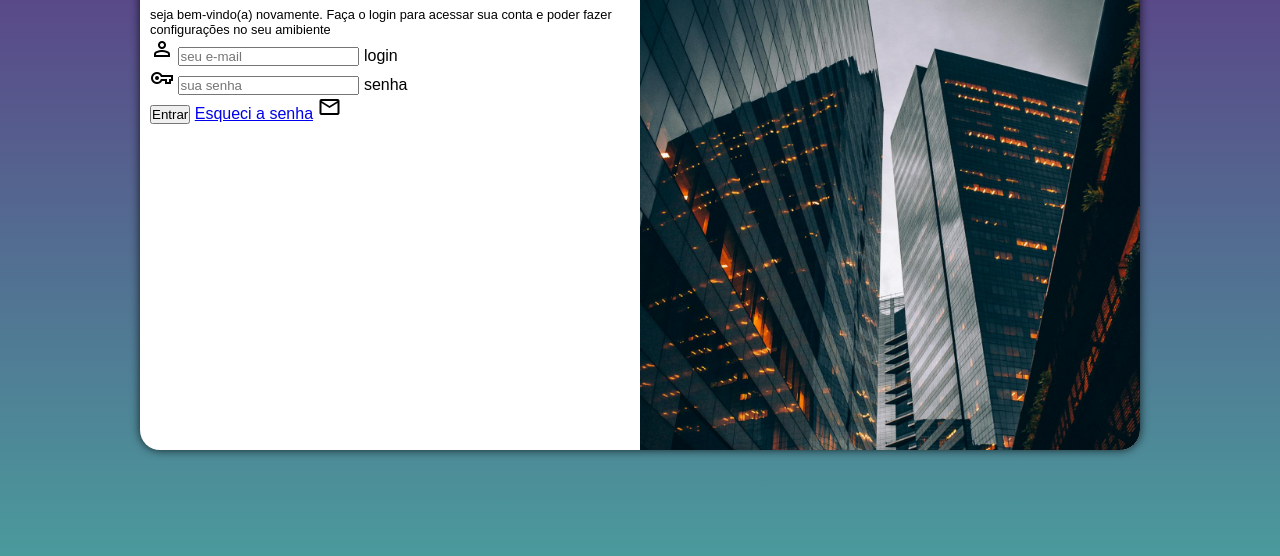
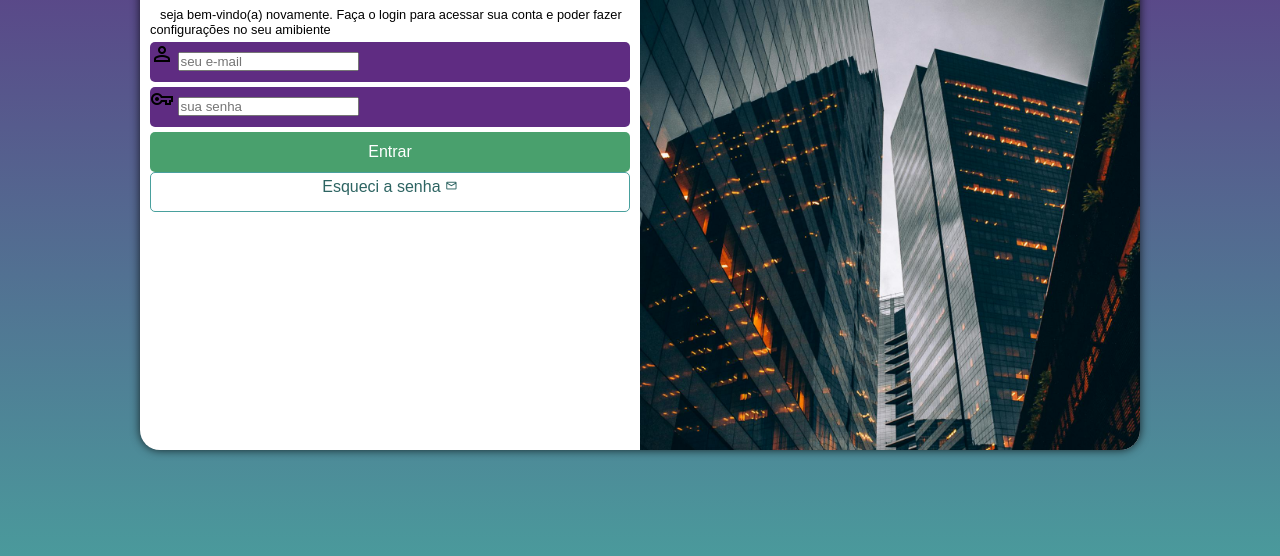
Before and after one commit to vinyciosg/projeto-login, a plain HTML site: page index.html in a window 1280 px wide. Shown: the part 200-756 px from the top of the page. Drawn offline with nearby package versions, Linux system fonts and the light colour scheme.

Commit message:
formatação do formulario

```diff
--- a/estilos/estyle.css
+++ b/estilos/estyle.css
@@ -37,7 +37,7 @@ main {
 
 
     background-color: white;
-    width: 300px;
+    width: 270px;
     height: 500px;
     border-radius: 20px;
     box-shadow: 0px 0px  10px rgba(0, 0, 0, 0.749);
@@ -52,7 +52,7 @@ main {
     background: url(../imagens/pexels-dinnow-9444476.jpg);
     background-size: cover;
     background-position: top right;
-    height: 200px;
+    height: 220px;
 
 }
 
@@ -69,4 +69,55 @@ main {
 
    div#formulario > p {
     font-size: 0.8em;
+    text-indent: 10px;
    }
+
+   div.campo > label {
+    display: none;
+   }
+
+   form > div.campo {
+     background-color: #5f2c82;
+     display: block;
+     height: 40px;
+     border-radius: 5px;
+     margin: 5px 0px;
+   }
+
+   form > input[type=submit] {
+    display: block;
+    font-size: 1em;
+    width: 100%;
+    height: 40px;
+    background-color: #49a06d;
+    color: white;
+    border: none;
+    border-radius: 5px;
+    cursor: pointer;
+   }
+
+   form > input[type=submit]:hover {
+    background-color: #2d6462;
+   }
+
+   form > a.botao {
+      display: block;
+      text-align: center;
+      font-size: 1em;
+      width: 100%;
+      height: 40px;
+      padding-top: 5px;
+      color: #2d6462;
+      background-color: white;
+      border: 1px solid #49a09d;
+      border-radius: 5px;
+      text-decoration: none;
+   }
+
+   form > a.botao:hover {
+    background-color: #6cd3b9;
+   }
+
+   form > a.botao > span {
+    font-size: 0.8em;
+   }
--- a/estilos/mediaquery.css
+++ b/estilos/mediaquery.css
@@ -64,4 +64,8 @@ Grandes telas: acima de 1201px
         font-size: 2em;
        }
 
+    div#formulario > p {
+        font-size: 2em;
+    }
+
 }
--- a/index.html
+++ b/index.html
@@ -33,8 +33,9 @@
                     </div>
 
                     <input type="submit" value="Entrar">
-                    <a href="esqueci.html">Esqueci a senha</a>  <span class="material-symbols-outlined"> mail </span>
-                  </form>
+                    <a href="esqueci.html" class="botao">
+                        Esqueci a senha     <span class="material-symbols-outlined"> mail </span>
+                    </form></a>
              </div>
         </section>
     </main>
```
